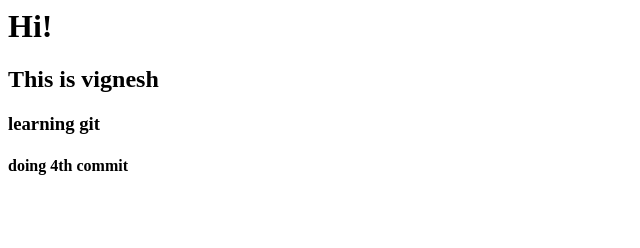
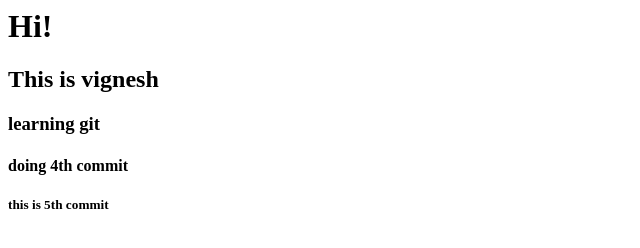
Before and after one commit to veeravignesh029/git.code, a plain HTML site: page index.html in a window 1280 px wide. Shown: the whole page, without its empty margins (0-640 px from the left). Drawn offline with Linux system fonts and the light colour scheme.

Commit message:
fifth commit

```diff
--- a/index.html
+++ b/index.html
@@ -2,3 +2,4 @@
 <h2>This is vignesh</h2>
 <h3>learning git</h3>
 <h4>doing 4th commit</h4>
+<h5>this is 5th commit</h5>
```
